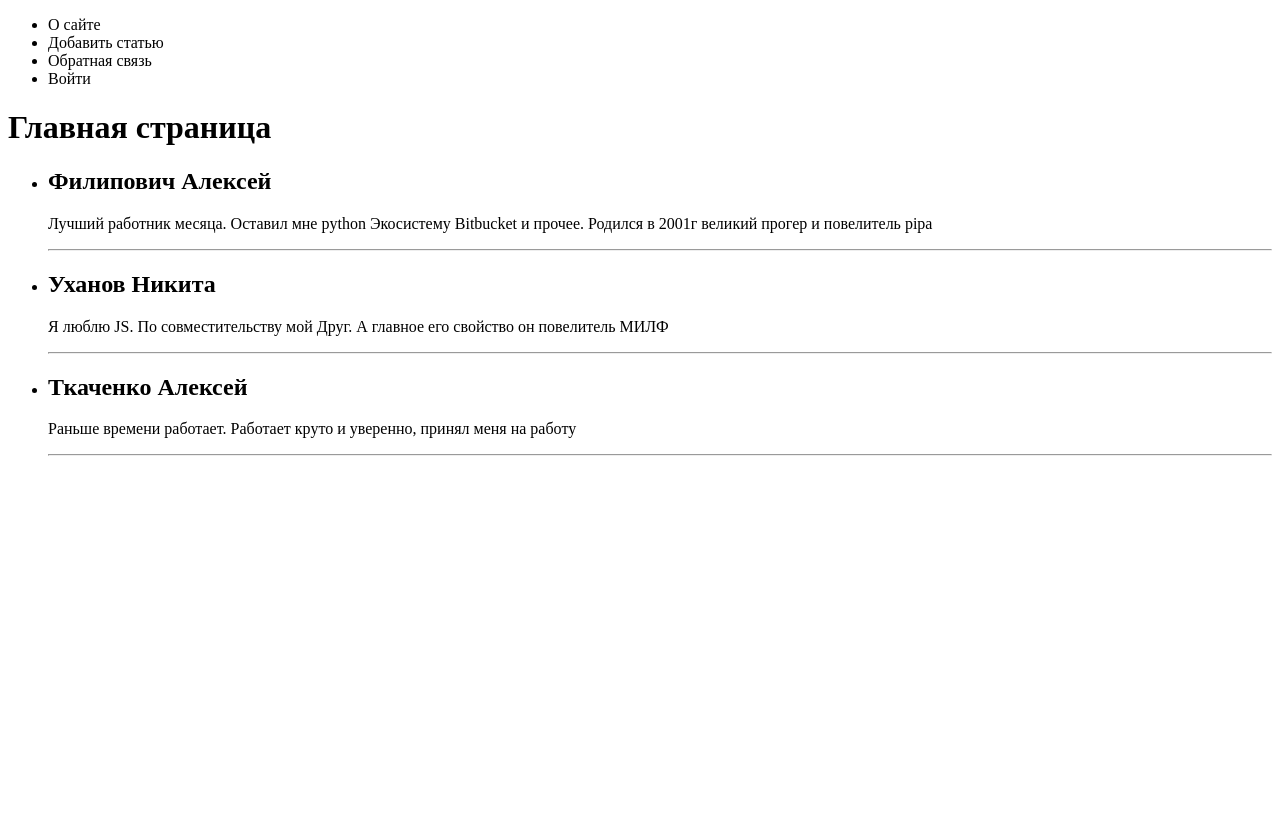
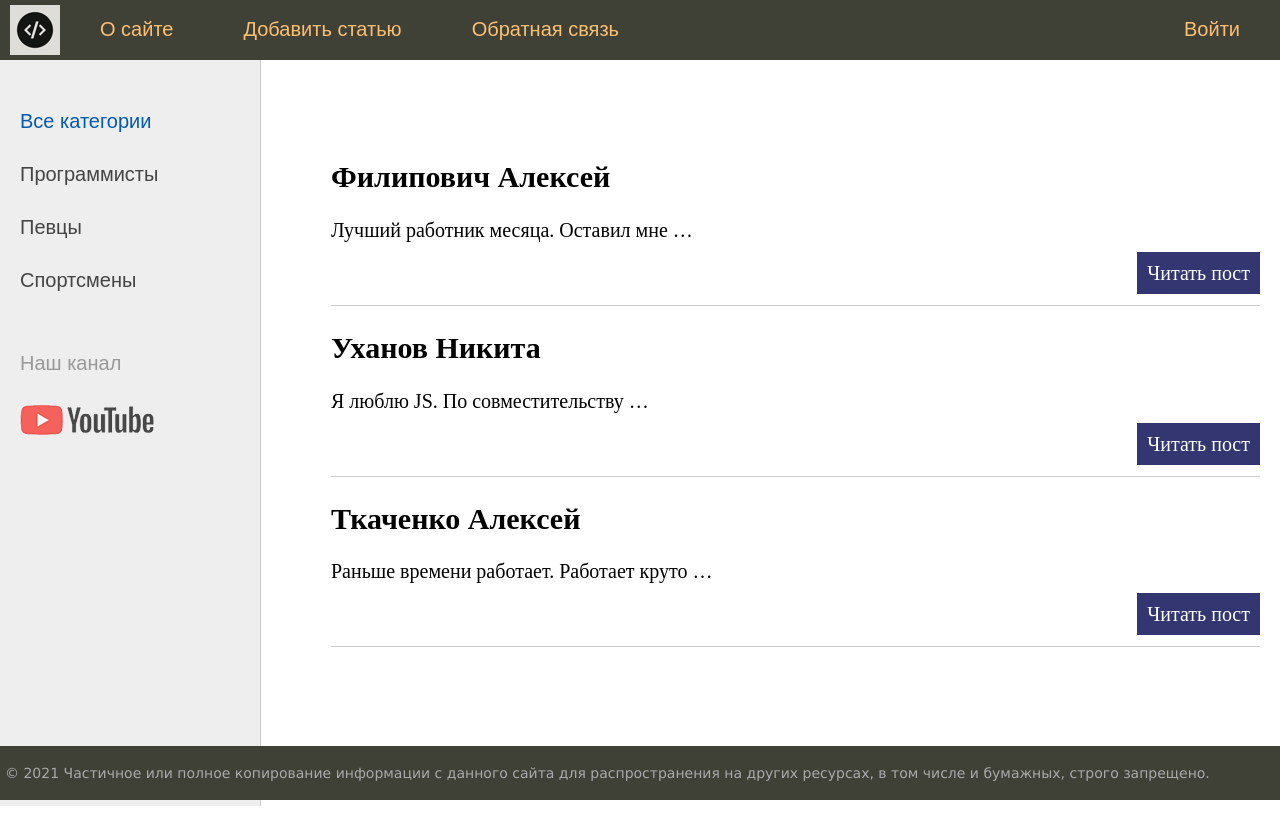
Before and after one commit to gubzik3/Django_site, a Django app: page / in a window 1280 px wide. Before the commit the page ends 456 px from the top, so only its background shows below. Run offline with Django 5.2, Linux system fonts and the light colour scheme; data comes from the database, SQL or seed files in the repository; both versions use the stored data as it was after the commit.

Commit message:
Добавил всякое

```diff
--- a/vladsite/men/models.py
+++ b/vladsite/men/models.py
@@ -1,6 +1,6 @@
 from django.db import models
 from django.db.models import Model
-
+from django.urls import reverse
 
 # Create your models here.
 
@@ -14,3 +14,6 @@ class mens(models.Model):
 
     def __str__(self):
         return self.title
+
+    def get_absolute_urls(self):
+        return reverse('post', kwargs={'post_id': self.pk})
--- /dev/null
+++ b/vladsite/men/static/men/css/styles.css
@@ -0,0 +1,392 @@
+html, body {
+	font-family: 'Arial';
+	margin: 0;
+	padding: 0;
+	height: 100%;
+	width: 100%;
+	color: #444;
+}
+
+a {
+	color: #0059b2;
+	text-decoration: none;
+}
+a:hover {
+	color: #CC0000;
+	text-decoration: underline;
+}
+
+img {max-width: 600px; height: auto;}
+
+img.img-article-left {
+	max-width: 300px;
+	height: auto;
+	float: left;
+	padding: 0 10px 10px 0;
+}
+
+img.img-article-left.thumb {
+	max-width: 150px;
+	height: auto;
+}
+
+p.link-read-post {
+	text-align: right;
+}
+p.link-read-post a {
+	padding: 10px;
+	min-width: 100px;
+	background: #333671;
+	color: #fff;
+	text-decoration: none;
+}
+
+div.article-panel {
+    background: #eee;
+    padding: 5px 10px 5px 10px;
+    box-sizing: border-box;
+    overflow: hidden;
+    color: #555;
+}
+div.article-panel p.first {
+    margin: 0;
+    float: left;
+}
+div.article-panel p.last {
+    margin: 0;
+    float: right;
+}
+
+ul.list-articles {
+	list-style: none;
+	margin: 0;
+	padding: 0;
+}
+ul.list-articles li {
+	border-bottom: 1px solid #ccc;
+}
+
+.table-page {
+	width: 100%;
+	height: 100%;
+	vertical-align: top;
+}
+.table-page tr {height: 100%;}
+
+.clear {clear: both;}
+
+.header {
+	background: #3F4137;
+	height: 60px;
+}
+
+.logo {
+	background: url('../images/logo.png') no-repeat 10px 5px;
+	width: 70px;
+	height: 60px;
+}
+
+ul.mainmenu {
+	list-style: none;
+	margin: 0;
+	padding: 0;
+	height: 60px;
+	color: #fdc073;
+	font-size: 20px;
+	overflow: hidden;
+}
+ul.mainmenu li {
+	float: left;
+	margin: 18px 40px 0 30px;
+}
+ul.mainmenu li.logo {margin: 0;}
+ul.mainmenu li.last {float: right;}
+
+ul.mainmenu li a {
+	color: #fdc073;
+	text-decoration: none;
+}
+ul.mainmenu li a:hover {
+	color: #FDA83D;
+}
+
+.panelitems {
+	text-align: center;
+}
+
+ul.langitem {
+	list-style: none;
+	display: inline-block;
+	margin: 30px;
+	padding: 0;
+	max-width: 300px
+}
+ul.langitem li {
+	margin: 10px 0 0 0;
+	width: 100%;
+}
+ul.langitem li.image {
+	margin: 0;
+	text-align: center;
+	width: 100%;
+	height: 250px;
+	overflow: hidden;
+}
+ul.langitem li.descr {
+	color: #777;
+	height: 170px;
+	overflow: hidden;
+}
+ul.langitem li a {
+	color: #fdc073;
+	text-decoration: none;
+	font-size: 20px;
+}
+ul.langitem li a:hover {
+	color: #FDA83D;
+}
+div.button {
+	background: #3F4137;
+	max-width: 200px;
+	margin: 0 auto;
+	padding: 5px 20px 5px 20px;
+	border-radius: 10px;
+	font-size: 20px;
+}
+
+.table-content {
+	width: 100%;
+	min-height: 100%;
+	height: 100%;
+}
+
+.left-chapters {
+	margin: 0;
+	background: #eee;
+	border-right: 1px solid #ccc;
+	min-height: 100%;
+}
+.left-chapters ul {
+	width: 230px;
+	min-height: 100%;
+	margin: 0;
+	padding: 20px 10px 10px 20px;
+	list-style: none;
+	font-size: 20px;
+}
+.left-chapters ul li {
+	margin: 30px 0 0 0;
+	color: #999;
+}
+.left-chapters ul li.selected {color: #0059b2; }
+.left-chapters ul li a {
+	color: #444;
+	text-decoration: none;
+}
+.left-chapters ul li a:hover { color: #CC0000; }
+.left-chapters ul li.share {margin: 60px 0 0 0;}
+.left-chapters ul li.share p {margin: 30px 0 30px 0;}
+.left-chapters ul li.share a {
+	display: inline-block;
+	width: 40px;
+	height: 40px;
+	margin: 0 20px 0 0;
+}
+.left-chapters ul li.share a.share-yt {
+	width: 100%;
+	height: 30px;
+	background: url('../images/share_yt.png') no-repeat 0 0
+}
+.left-chapters ul li.share a.share-yt:hover {
+	width: 100%;
+	height: 30px;
+	background: url('../images/share_yt.png') no-repeat 0 -30px
+}
+
+.content {
+	padding: 40px 20px 20px 40px;
+	width: 100%;
+	box-sizing: border-box;
+}
+
+ul.breadcrumbs {
+	margin: 0;
+	padding: 0;
+	list-style: none;
+	font-size: 20px;
+	font-family: Sans-serif, Arial, Tahoma;
+}
+ul.breadcrumbs li {
+	display: inline-block;
+}
+ul.breadcrumbs li a {
+	color: #0059b2;
+	text-decoration: none;
+}
+ul.breadcrumbs li a:hover { color: #CC0000; }
+ul.breadcrumbs li:after{
+	padding: 0 10px 0 10px;
+	content: "\2192";
+}
+ul.breadcrumbs li.last:after {content: "";}
+
+ul.control {
+	margin: 0;
+	padding: 60px 0 0 0;
+	list-style: none;
+	font-family: Sans-serif, Arial, Tahoma;
+	font-size: 18px;
+	width: 100%;
+}
+ul.control li {	float: left; padding: 0 0 0 10px;}
+ul.control li.first:before {content: "\2190"; padding: 0 10px 0 0;}
+ul.control li.last {float: right; padding: 0 40px 0 0;}
+ul.control li.last:after {content: "\2192"; padding: 0 0 0 10px;}
+ul.control li a { color: #0059b2; text-decoration: none; }
+ul.control li a:hover { color: #CC0000; }
+
+ul.content-table {
+	margin: 0;
+	padding: 60px 0 0 30px;
+	list-style: none;
+	font-family: Sans-serif, Arial, Tahoma;
+	font-size: 28px;
+}
+ul.content-table li {
+	margin: 0 0 40px 0;
+}
+ul.content-table li a {
+	color: #BB5715;
+	text-decoration: none;
+}
+ul.content-table li a:hover {color: #F0711C;}
+
+.content-text {
+	margin: 60px 0 0 30px;
+	color: #000;
+	font-size: 20px;
+	font-family: Yandex Sans Display Light;
+}
+.content-text h1 {font-size: 32px;}
+
+ul.lang-list {
+	list-style: none;
+	margin: 0;
+	padding: 14px 0 0 0;
+	background: #3F4137;
+	width: 100%;
+	height: 50px;
+	border-top: 1px solid #959A82;
+	box-sizing: border-box;
+	font-size: 18px;
+	font-family: Sans-serif, Arial, Tahoma;
+}
+ul.lang-list li {
+	display: inline-block;
+	margin-left: 40px;
+}
+ul.lang-list li.selected {color: #fdc073; border-bottom: 1px solid #fdc073;}
+ul.lang-list li a {
+	color: #eee;
+	text-decoration: none;
+}
+ul.lang-list li a:hover {color: #fdc073;}
+
+.topic-subject .topic-line {
+	border-bottom: 1px solid #CC0000;
+	margin-top: -16px;
+}
+
+.topic-subject .topic-text {
+	display: inline-block;
+	font-size: 28px;
+	color: #777;
+	padding: 0 10px 0 10px;
+	margin-left: 30px;
+	background: #fff;
+	font-family: Sans-serif, Arial, Tahoma;
+}
+
+.list-topic {
+	margin: 40px 0 60px 0;
+	font-family: Sans-serif, Arial, Tahoma;
+}
+.list-topic p {
+	margin: 0;
+	font-size: 28px;
+}
+.list-topic ol {
+	columns: 2;
+	-webkit-columns: 2;
+	column-gap: 40px;
+}
+.list-topic ol li {
+	display: list-item;
+	margin: 10px 10px 0 0px;
+	padding: 0 0 0 10px;
+}
+.list-topic ol li a {
+	color: #0059b2;
+	text-decoration: none;
+}
+.list-topic ol li a:hover {color: #CC0000;}
+
+.highlight {
+	max-width: 350px;
+	padding: 0 10px 0 10px;
+	margin: 0;
+	overflow: auto;
+	overflow-y: hidden;
+	background: #f0f0f0;
+}
+.highlight p { margin: 0; }
+.highlight .block {
+	width: 100%;
+	margin: 0;
+}
+.highlight .block p { margin: 0; }
+
+.quote {
+	background: url('../images/blockquote.png') no-repeat 0 10px;
+	padding: 5px 5px 5px 70px;
+	font-family: Sans-serif, Arial, Tahoma;
+	font-style: italic;
+}
+
+#footer {
+	box-sizing: border-box;
+
+	background: #3F4137;
+	padding: 5px;
+	color: #aaa;
+	font-size: 14px;
+	font-family: Verdana, Geneva, Arial, Helvetica;
+	text-align: left;
+	overflow: hidden;
+}
+#footer a {
+	text-decoration: underline;
+	color: #aaa;
+}
+
+.form-input {
+    width: 300px;
+    font-size: 16px;
+}
+
+.form-label {
+    display: inline-block;
+    min-width: 150px;
+    vertical-align: top;
+}
+
+.form-error ul {
+    list-style: none;
+    padding: 0;
+    color: #CC0000;
+}
+
+.form-button {
+    min-width: 200px;
+    font-size: 16px;
+}
--- a/vladsite/men/urls.py
+++ b/vladsite/men/urls.py
@@ -5,7 +5,8 @@ from .views import *
 urlpatterns = [
     path('', index, name='home'),
     path('about/', about, name='about'),
-    path('classno/', name_men),
-    path('chetko/<int:menid>/', proverka),
-    re_path(r'^archive/(?P<year>[0-9]{4})/', archive)
+    path('addpage/', addpage, name='add_page'),
+    path('contact/', contact, name='contact'),
+    path('login/', login, name='login'),
+    path('post/<int:post_id>/', show_post, name='post')
 ]
--- a/vladsite/men/views.py
+++ b/vladsite/men/views.py
@@ -2,31 +2,37 @@ from django.http import HttpResponse, HttpResponseNotFound
 from django.shortcuts import render, redirect
 from .models import *
 
-menu = ['О сайте', 'Добавить статью', 'Обратная связь', 'Войти']
+menu = [
+    {'title': "О сайте", 'url_name': 'about'},
+    {'title': "Добавить статью", 'url_name': 'add_page'},
+    {'title': "Обратная связь", 'url_name': 'contact'},
+    {'title': "Войти", 'url_name': 'login'}
+]
 # Create your views here.
 
 def index(request):
     posts = mens.objects.all()
-    return render(request, 'vladsite/index.html', {'posts': posts, 'menu': menu, 'title': 'Главная страница'})
+    context = {
+        'posts': posts,
+        'menu': menu,
+        'title': 'Главная страница'
+               }
+    return render(request, 'vladsite/index.html', context=context)
 
 def about(request):
     return render(request, 'vladsite/about.html', {'title': 'О сайте'})
 
-
-def name_men(request):
-    return HttpResponse("<h1>Мужчины по именам<h1>")
-
-def proverka(request, menid):
-    if(request.POST):
-        print(request.POST)
-
-    return HttpResponse(f"<h1>Проверочный запрос<h1><p>{menid}<p>")
-
-def archive(request, year):
-    if int(year) > 2020:
-        return redirect('home', permanent=True)
-
-    return HttpResponse(f"<h1>Архив по годам</h1><p>{year}</p>")
-
 def pageNotFound(request, exception):
     return HttpResponseNotFound("<h1>Страница не найдена<h1>")
+
+def addpage(request):
+    return HttpResponse("Добавление статьи")
+
+def contact(request):
+    return HttpResponse("Авторизация")
+
+def login(request):
+    return HttpResponse("Авторизация")
+
+def show_post(request, post_id):
+    return HttpResponse(f"Отображение статьи с id = {post_id}")
--- a/vladsite/vladsite/settings.py
+++ b/vladsite/vladsite/settings.py
@@ -119,7 +119,8 @@ USE_TZ = True
 # https://docs.djangoproject.com/en/5.2/howto/static-files/
 
 STATIC_URL = 'static/'
-
+STATIC_ROOT = os.path.join(BASE_DIR, 'static')
+STATICFILES_DIRS = []
 # Default primary key field type
 # https://docs.djangoproject.com/en/5.2/ref/settings/#default-auto-field
 
--- a/vladsite/vladsite/templates/vladsite/about.html
+++ b/vladsite/vladsite/templates/vladsite/about.html
@@ -2,5 +2,5 @@
 
 {% block content %}
 <h1>{{title}}</h1>
-<p>Содержимое главной страницы
-    {% endblock %}
+<p>Содержимое страницы о сайте
+{% endblock %}
--- a/vladsite/vladsite/templates/vladsite/base.html
+++ b/vladsite/vladsite/templates/vladsite/base.html
@@ -1,19 +1,69 @@
+{% load static %}
 <!DOCTYPE html>
-<html lang="en">
+<html>
 <head>
-    <meta charset="UTF-8">
-    <title>{{title}}</title>
+	<title>{{title}}</title>
+	<link type="text/css" href="{% static 'men/css/styles.css' %}" rel="stylesheet" />
+	<meta http-equiv="Content-Type" content="text/html; charset=utf-8">
+	<link rel="shortcut icon" href="{% static 'men/images/main.png' %}" type="image/x-icon"/>
+	<meta name="viewport" content="width=device-width, initial-scale=1.0">
 </head>
 <body>
+<table class="table-page" border=0 cellpadding="0" cellspacing="0">
+<tr><td valign=top>
 {% block mainmenu %}
-<ul>
-    {% for m in menu %}
-    <li>{{m}}</li>
-    {% endfor %}
-</ul>
+		<div class="header">
+			<ul id="mainmenu" class="mainmenu">
+			<li class="logo"><a href="{% url "home" %}"><div class="logo"></div></a></li>
+{% for m in menu %}
+	{% if not forloop.last %}
+			<li><a href="{% url m.url_name %}">{{m.title}}</a></li>
+	{% else %}
+			<li class="last"><a href="{% url m.url_name %}">{{m.title}}</a></li>
+	{% endif %}
+{% endfor %}
+			</ul>
+			<div class="clear"></div>
+		</div>
 {% endblock mainmenu %}
 
+
+<table class="table-content" border=0 cellpadding="0" cellspacing="0">
+<tr>
+<!-- Sidebar слева -->
+	<td valign="top" class="left-chapters">
+	<ul id="leftchapters">
+		<li class="selected">Все категории</li>
+		<li><a href="#">Программисты</a></li>
+		<li><a href="#">Певцы</a></li>
+		<li><a href="#">Спортсмены</a></li>
+		<li class="share">
+		<p>Наш канал</p>
+		<a class="share-yt" href="https://www.youtube.com/channel/UClJzWfGWuGJL2t-3dYKcHTA/playlists" target="_blank" rel="nofollow"></a>
+		</li>
+	</ul>
+</td>
+<!-- Конец Sidebar'а -->
+<td valign="top" class="content">
+	<!-- Хлебные крошки -->
+	{% block breadcrumbs %}
+	{% endblock %}
+
+<!-- Блок контента -->
+	<div class="content-text">
 {% block content %}
 {% endblock %}
+	</div>
+<!-- Конец блока контента -->
+
+</td></tr></table>
+</td></tr>
+<!-- Footer -->
+<tr><td valign=top>
+	<div id="footer">
+		<p>&copy; 2021 Частичное или полное копирование информации с данного сайта для распространения на других ресурсах, в том числе и бумажных, строго запрещено.</p>
+	</div>
+</td></tr></table>
+<!-- Конец footer'а и страницы -->
 </body>
 </html>
--- a/vladsite/vladsite/templates/vladsite/index.html
+++ b/vladsite/vladsite/templates/vladsite/index.html
@@ -1,15 +1,15 @@
 {% extends 'vladsite/base.html' %}
 
 {% block content %}
-<h1>{{title}}</h1>
-<ul>
-    {% for p in posts %}
-    <li>
-        <h2>{{p.title}}</h2>
-        <p>{{p.content}}</p>
-        <hr>
-    </li>
-    {% endfor %}
+<ul class="list-articles">
+	{% for p in posts %}
+			<li><h2>{{p.title}}</h2>
+	{% autoescape on %}
+	{{p.content|linebreaks|truncatewords:5}}
+	{% endautoescape %}
+			<div class="clear"></div>
+			<p class="link-read-post"><a href="{{ p.get_absolute_urls }}">Читать пост</a></p>
+			</li>
+	{% endfor %}
 </ul>
-
 {% endblock %}
```
Also changed, not shown: vladsite/db.sqlite3, vladsite/men/static/men/images/blockquote.png (added), vladsite/men/static/men/images/btn_yt.png (added), vladsite/men/static/men/images/logo.png (added), vladsite/men/static/men/images/main.png (added), vladsite/men/static/men/images/share_yt.png (added), vladsite/men/static/men/images/smallmenu.png (added).
